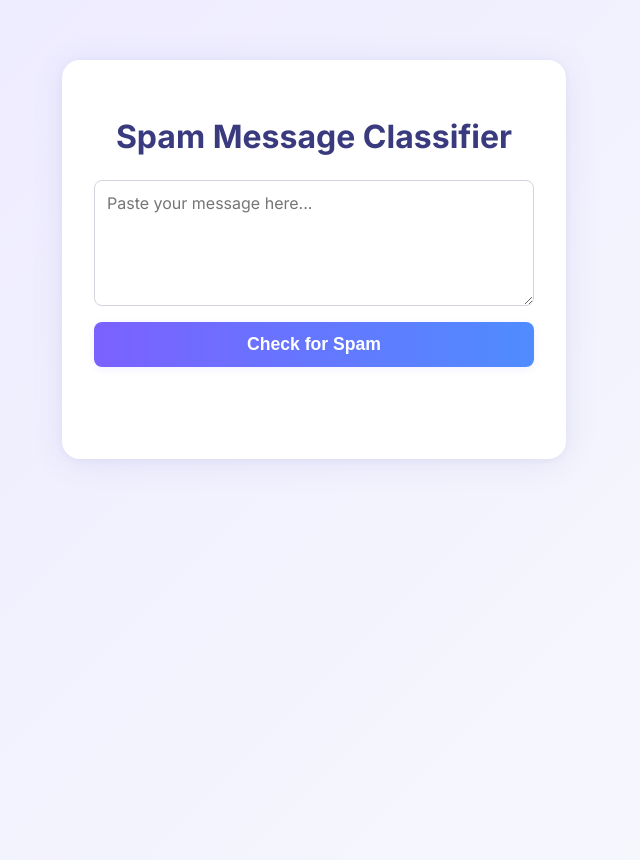
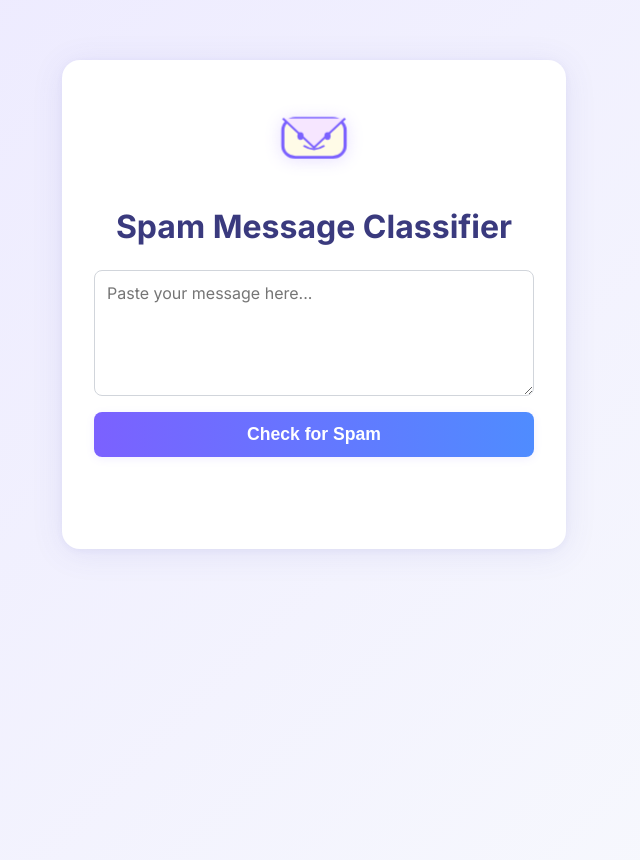
Before and after one commit to stackupdev/count_vectorizer_website, a Flask app: page / in a window 1280 px wide; the page is wider, and only the part inside the window is pictured. Shown: that part, without its empty margins (326-966 px from the left). Run offline with Flask 3, Linux system fonts and the light colour scheme; parts of the project's set-up code (start-up, migrations or seed data) failed here and were passed over.

Commit message:
feat: create spam classifier UI with animated mascot and confetti effects

```diff
--- a/static/script.js
+++ b/static/script.js
@@ -2,6 +2,76 @@ document.addEventListener('DOMContentLoaded', function () {
     const form = document.getElementById('spam-form');
     const messageInput = document.getElementById('message');
     const resultDiv = document.getElementById('result');
+    const mascot = document.getElementById('mascot');
+    const confettiCanvas = document.getElementById('confetti-canvas');
+    const ctx = confettiCanvas.getContext('2d');
+
+    // Resize confetti canvas to fill viewport
+    function resizeCanvas() {
+        confettiCanvas.width = window.innerWidth;
+        confettiCanvas.height = window.innerHeight;
+    }
+    resizeCanvas();
+    window.addEventListener('resize', resizeCanvas);
+
+    // Confetti burst
+    function confettiBurst() {
+        const colors = ['#7b61ff', '#4f8cff', '#ffb347', '#ff7f7f', '#7fffd4', '#ffe066', '#f6e6ff'];
+        const confetti = [];
+        const count = 80;
+        for (let i = 0; i < count; i++) {
+            confetti.push({
+                x: confettiCanvas.width / 2,
+                y: confettiCanvas.height / 2 - 80,
+                r: Math.random() * 7 + 4,
+                d: Math.random() * 80 + 30,
+                color: colors[Math.floor(Math.random() * colors.length)],
+                tilt: Math.random() * 10 - 5,
+                tiltAngle: 0,
+                tiltAngleIncremental: (Math.random() * 0.07) + 0.05,
+                angle: Math.random() * 2 * Math.PI,
+                speed: Math.random() * 5 + 2
+            });
+        }
+        let frame = 0;
+        function draw() {
+            ctx.clearRect(0, 0, confettiCanvas.width, confettiCanvas.height);
+            confetti.forEach(c => {
+                c.x += Math.cos(c.angle) * c.speed;
+                c.y += Math.sin(c.angle) * c.speed + frame * 0.05;
+                c.tiltAngle += c.tiltAngleIncremental;
+                c.tilt = Math.sin(c.tiltAngle) * 12;
+                ctx.beginPath();
+                ctx.ellipse(c.x, c.y, c.r, c.r * 0.6, c.tilt, 0, 2 * Math.PI);
+                ctx.fillStyle = c.color;
+                ctx.globalAlpha = 0.9;
+                ctx.fill();
+                ctx.globalAlpha = 1;
+            });
+            frame++;
+            if (frame < 70) {
+                requestAnimationFrame(draw);
+            } else {
+                ctx.clearRect(0, 0, confettiCanvas.width, confettiCanvas.height);
+            }
+        }
+        draw();
+    }
+
+    // Mascot blink animation (scales eyes)
+    function mascotBlink() {
+        // Find the two eye ellipses
+        const leftEye = mascot.querySelector('ellipse[cx="27"]');
+        const rightEye = mascot.querySelector('ellipse[cx="53"]');
+        if (leftEye && rightEye) {
+            leftEye.setAttribute('ry', '1.2');
+            rightEye.setAttribute('ry', '1.2');
+            setTimeout(() => {
+                leftEye.setAttribute('ry', '4');
+                rightEye.setAttribute('ry', '4');
+            }, 180);
+        }
+    }
 
     form.addEventListener('submit', async function (e) {
         e.preventDefault();
@@ -24,6 +94,8 @@ document.addEventListener('DOMContentLoaded', function () {
                 resultDiv.textContent = `✅ Not Spam (Confidence: ${(data.probability * 100).toFixed(1)}%)`;
                 resultDiv.classList.add('not-spam');
             }
+            confettiBurst();
+            mascotBlink();
         } catch (err) {
             resultDiv.textContent = 'Error: Could not classify message.';
             resultDiv.className = 'result';
--- a/static/style.css
+++ b/static/style.css
@@ -14,7 +14,50 @@ body {
     box-shadow: 0 4px 32px rgba(80, 80, 180, 0.10), 0 1.5px 6px rgba(80, 80, 180, 0.06);
     padding: 36px 32px 32px 32px;
     text-align: center;
+    position: relative;
 }
+
+.mascot-container {
+    display: flex;
+    justify-content: center;
+    align-items: center;
+    margin-bottom: 10px;
+    height: 90px;
+}
+
+#mascot {
+    animation: mascot-bounce 1.4s cubic-bezier(.54,.01,.5,1.6) infinite;
+    transform-origin: 50% 80%;
+    filter: drop-shadow(0 2px 8px #e8e0ff);
+}
+
+@keyframes mascot-bounce {
+    0%, 100% {
+        transform: translateY(0) scaleY(1) scaleX(1);
+    }
+    10% {
+        transform: translateY(-6px) scaleY(1.08) scaleX(0.96);
+    }
+    20% {
+        transform: translateY(-16px) scaleY(0.92) scaleX(1.07);
+    }
+    30% {
+        transform: translateY(-22px) scaleY(0.88) scaleX(1.12);
+    }
+    50% {
+        transform: translateY(0) scaleY(1.02) scaleX(0.98);
+    }
+    60% {
+        transform: translateY(-9px) scaleY(1.07) scaleX(0.95);
+    }
+    70% {
+        transform: translateY(-4px) scaleY(0.97) scaleX(1.04);
+    }
+    80% {
+        transform: translateY(0) scaleY(1) scaleX(1);
+    }
+}
+
 
 h1 {
     font-weight: 700;
--- a/templates/index.html
+++ b/templates/index.html
@@ -9,6 +9,19 @@
 </head>
 <body>
     <div class="container">
+        <div class="mascot-container">
+            <!-- Cute animated mail mascot SVG -->
+            <svg id="mascot" width="80" height="80" viewBox="0 0 80 80" fill="none" xmlns="http://www.w3.org/2000/svg">
+                <g>
+                    <rect x="10" y="20" width="60" height="40" rx="12" fill="#fffbe7" stroke="#7b61ff" stroke-width="3"/>
+                    <polyline points="10,20 40,50 70,20" fill="#f6e6ff" stroke="#7b61ff" stroke-width="2"/>
+                    <ellipse cx="27" cy="38" rx="3" ry="4" fill="#7b61ff"/>
+                    <ellipse cx="53" cy="38" rx="3" ry="4" fill="#7b61ff"/>
+                    <path d="M30 48 Q40 55 50 48" stroke="#7b61ff" stroke-width="2" fill="none"/>
+                </g>
+            </svg>
+        </div>
+        <canvas id="confetti-canvas" style="position:absolute;left:0;top:0;width:100vw;height:100vh;pointer-events:none;z-index:10;" width="800" height="600"></canvas>
         <h1>Spam Message Classifier</h1>
         <form id="spam-form">
             <textarea id="message" name="message" placeholder="Paste your message here..." required></textarea>
```
